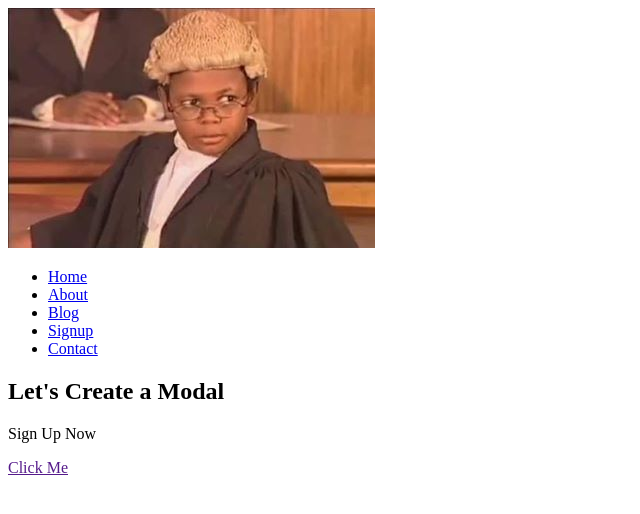
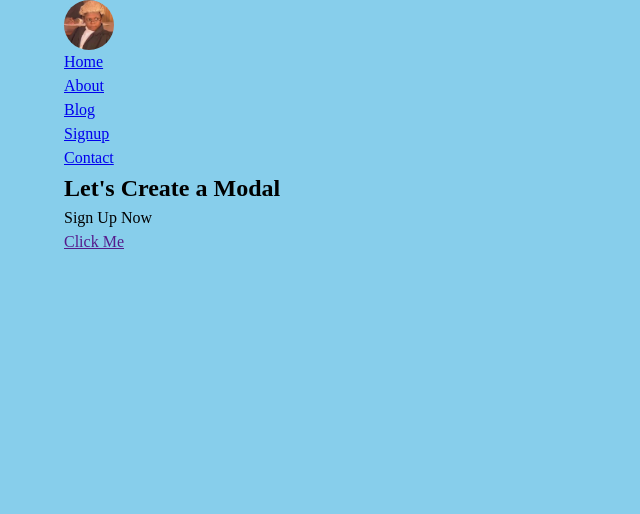
Before and after one commit to rationale1/Simple-Modal-Design, a plain HTML site: page index.html in a window 1280 px wide. Shown: the whole page, without its empty margins (0-640 px from the left). Drawn offline with Linux system fonts and the light colour scheme.

Commit message:
1. Got rid of the image in the header section. 2. Added a div with a class name circle. 3. Added a background image in the stylesheet

```diff
--- a/index.html
+++ b/index.html
@@ -8,8 +8,9 @@
   </head>
   <body>
     <!-- *........... Header ...........* -->
+    <div class="container">
       <header>
-      <img src="./aki.jpg" alt="image here..." />
+        <div class="circle"></div>
 
         <ul>
           <li><a href="#">Home</a></li>
@@ -35,5 +36,6 @@
           <div class="bg-modal"></div>
         </section>
       </main>
+    </div>
   </body>
 </html>
--- a/style.css
+++ b/style.css
@@ -0,0 +1,25 @@
+* {
+  box-sizing: border-box;
+  margin: 0;
+  padding: 0;
+}
+
+body {
+  background-color: skyblue;
+  line-height: 1.5;
+  font-size: 1em;
+}
+
+.container {
+  width: 90%;
+  margin: 0 auto;
+  overflow: hidden;
+}
+
+.circle {
+  width: 50px;
+  height: 50px;
+  border-radius: 50%;
+  background: url("./aki.jpg") no-repeat center;
+  background-size: cover;
+}
```
Lines whose indentation alone changed are shown as unchanged.
